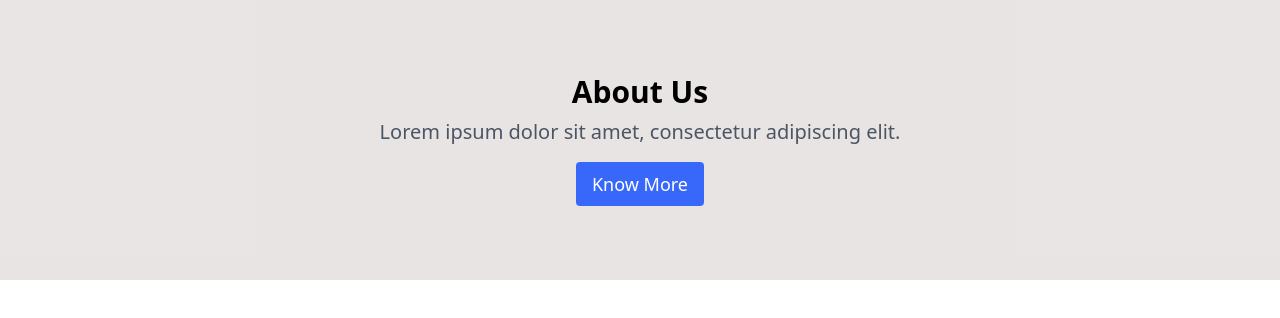
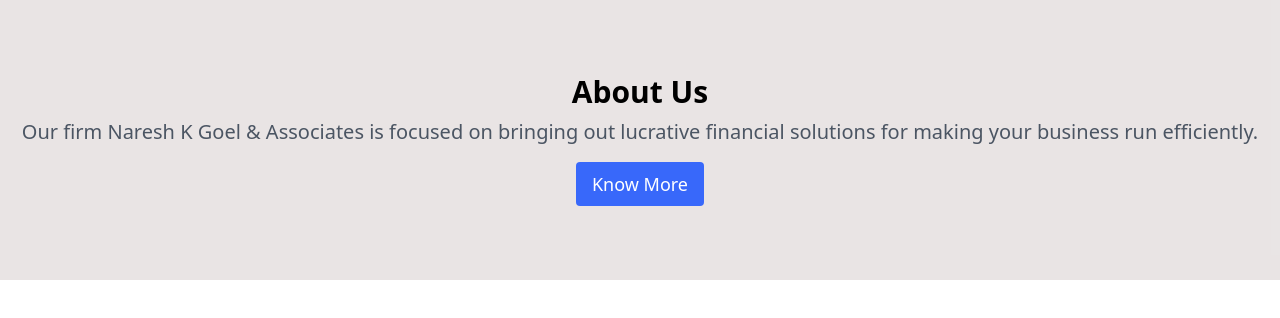
Before and after one commit to KILLERGTG01/ca, a Next.js app: page /components/About in a window 1280 px wide. Shown: the top 318 px of the page. Built offline with nearby package versions, Linux system fonts and the light colour scheme.

Commit message:
About us component sorted

```diff
--- a/app/components/About/page.tsx
+++ b/app/components/About/page.tsx
@@ -8,7 +8,7 @@
           About Us
         </p>
         <p className='text-gray-600 text-sm sm:text-base md:text-lg lg:text-xl mb-4'>
-          Lorem ipsum dolor sit amet, consectetur adipiscing elit.
+          Our firm Naresh K Goel & Associates is focused on bringing out lucrative financial solutions for making your business run efficiently.
         </p>
         <button className='bg-[#3868fa] text-white py-2 px-4 rounded hover:bg-[#274bb8] transition duration-300 text-sm sm:text-base md:text-lg'>
           Know More
```
